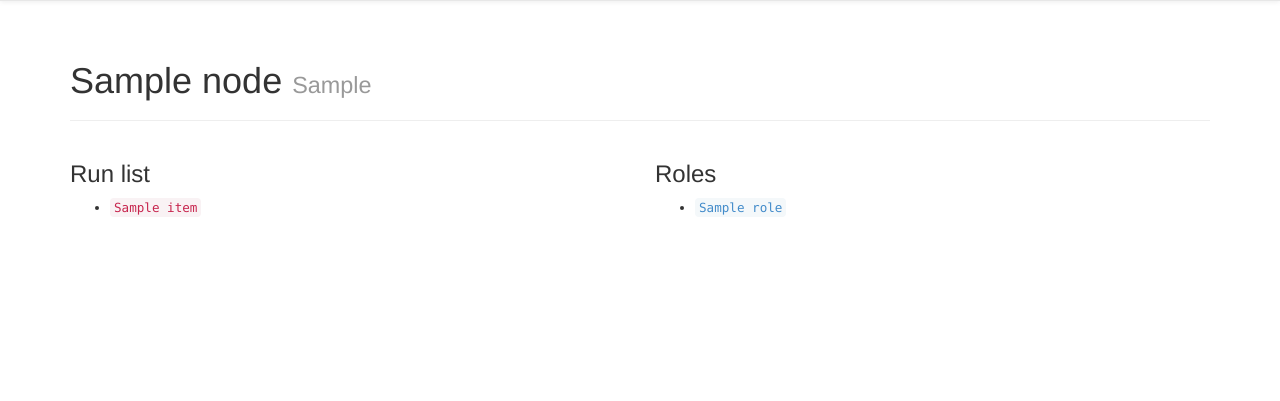
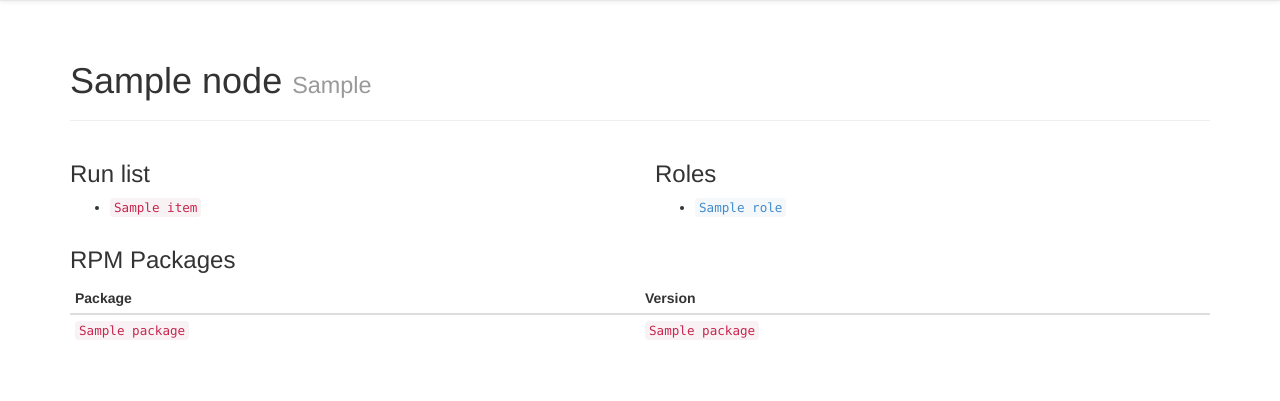
Before and after one commit to borntyping/sous-chef, a Flask app: template sous_chef/templates/node.html in a window 1280 px wide. Shown: the part 50-451 px from the top of the page. Run offline with Flask 2, Linux system fonts and the light colour scheme; the template is opened without the code that fills it: most values are stand-ins (such as "Sample title", 1, 10 or a date in 2020); parts of the project's set-up code (start-up, migrations or seed data) failed here and were passed over; some libraries are stand-ins or nearby versions.

Commit message:
Added optional package listings
This expects a nodes 'rpm_packages' attribute to be a hash containing
package->version values.

```diff
--- a/sous_chef/templates/base.html
+++ b/sous_chef/templates/base.html
@@ -4,7 +4,7 @@
     <meta charset="utf-8">
     <meta http-equiv="X-UA-Compatible" content="IE=edge">
     <meta name="viewport" content="width=device-width, initial-scale=1">
-    <title>{% block title %}Base template{% endblock %}</title>
+    <title>{% block title %}Base template{% endblock %} - Sous-chef</title>
     <link rel="stylesheet" href="{{ url_for('static', filename='bootstrap-3.1.1.min.css')}}">
     <link rel="stylesheet" href="{{ url_for('static', filename='bootstrap-theme-3.1.1.min.css')}}">
     <link rel="stylesheet" href="{{ url_for('static', filename='sous-chef.css')}}">
--- a/sous_chef/templates/node.html
+++ b/sous_chef/templates/node.html
@@ -27,4 +27,28 @@
     </ul>
   </div>
 </div>
+
+{% if node['rpm_packages'] %}
+<div class="row">
+  <div class="col-md-12">
+    <h3>RPM Packages</h3>
+    <table class="table table-condensed table-hover">
+      <thead>
+        <tr>
+          <th>Package</th>
+          <th>Version</th>
+        </tr>
+      </thead>
+      <tbody>
+      {% for package in node['rpm_packages'] %}
+        <tr>
+          <td><code>{{ package }}</code></td>
+          <td><code>{{ node['rpm_packages'][package] }}</code></td>
+        </tr>
+      {% endfor %}
+      </tbody>
+    </table>
+  </div>
+</div>
+{% endif %}
 {% endblock %}
```
